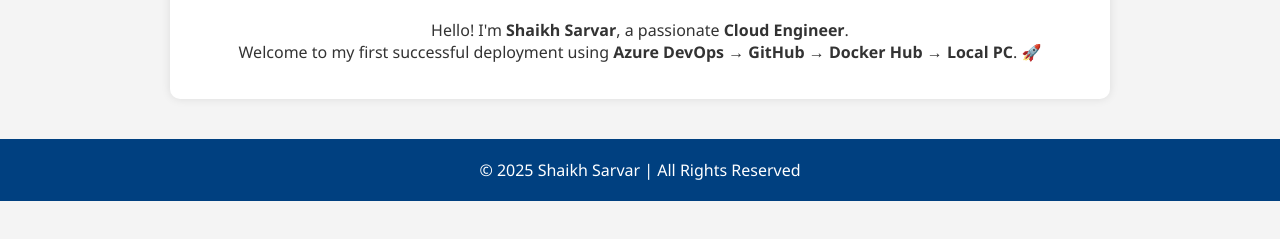
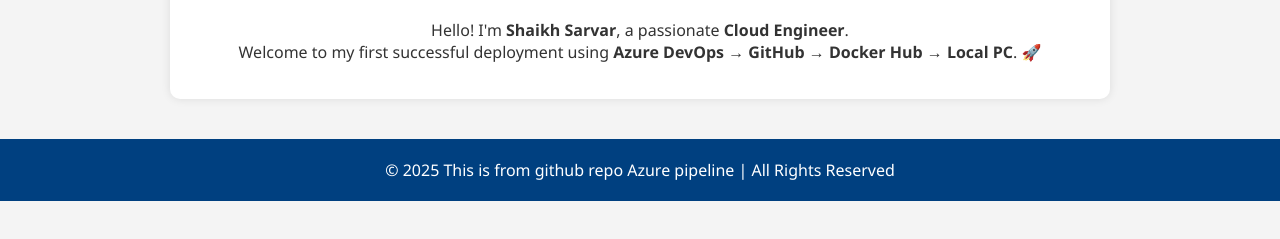
Before and after one commit to shaikhsarvar/docker-image, a plain HTML site: page index.html in a window 1280 px wide. Shown: the part 459-698 px from the top of the page. Drawn offline with Linux system fonts and the light colour scheme.

Commit message:
Update index.html

```diff
--- a/index.html
+++ b/index.html
@@ -97,7 +97,7 @@
   </div>
 
   <footer>
-    &copy; 2025 Shaikh Sarvar | All Rights Reserved
+    &copy; 2025 This is from github repo Azure pipeline | All Rights Reserved
   </footer>
 
 </body>
```
